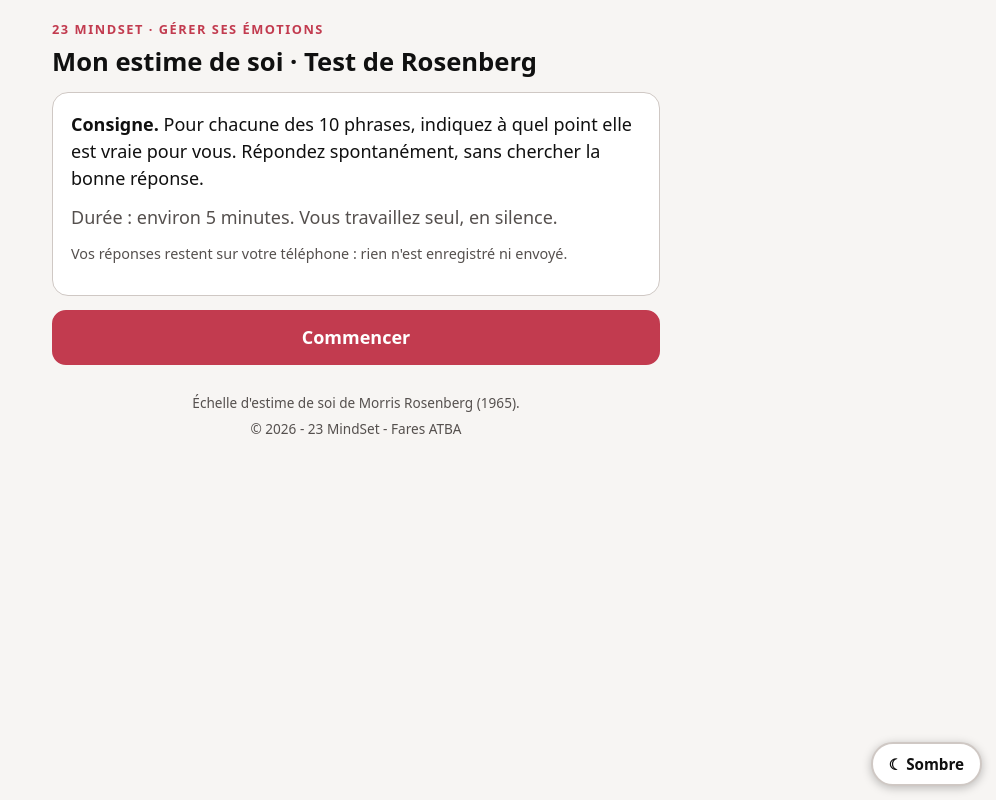
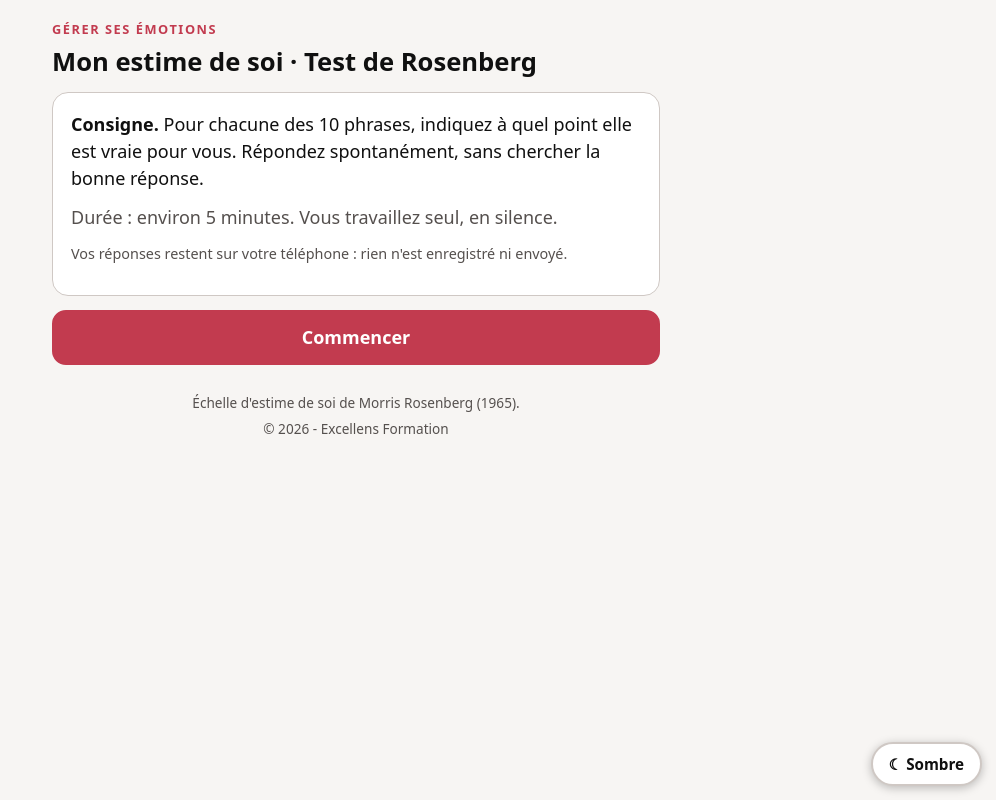
Before and after one commit to Atbafares-cmyk/Mon-estime-de-soi---Test-de-Rosenberg, a plain HTML site: page index.html in a window 1280 px wide. Shown: the whole page, without its empty margins (284-1280 px from the left). Drawn offline with Linux system fonts and the light colour scheme.

Commit message:
Add files via upload

```diff
--- a/index.html
+++ b/index.html
@@ -159,7 +159,7 @@ footer p { margin: 0 0 6px; }
 <body>
 <main>
   <section id="screen-home">
-    <p class="kicker">23 MindSet · Gérer ses émotions</p>
+    <p class="kicker">Gérer ses émotions</p>
     <h1>Mon estime de soi · Test de Rosenberg</h1>
     <div class="card">
       <p><strong>Consigne.</strong> Pour chacune des 10 phrases, indiquez à quel point elle est vraie pour vous. Répondez spontanément, sans chercher la bonne réponse.</p>
@@ -227,7 +227,7 @@ footer p { margin: 0 0 6px; }
 
   <footer>
     <p>Échelle d'estime de soi de Morris Rosenberg (1965).</p>
-    <p>© 2026 - 23 MindSet - Fares ATBA</p>
+    <p>© 2026 - Excellens Formation</p>
   </footer>
 </main>
 
```
